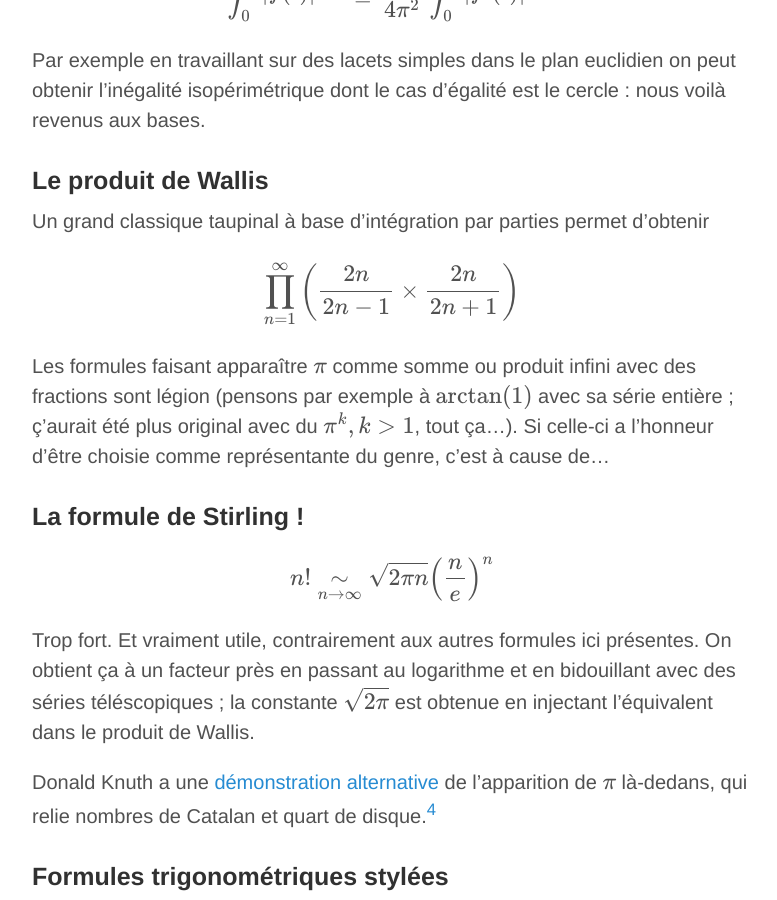
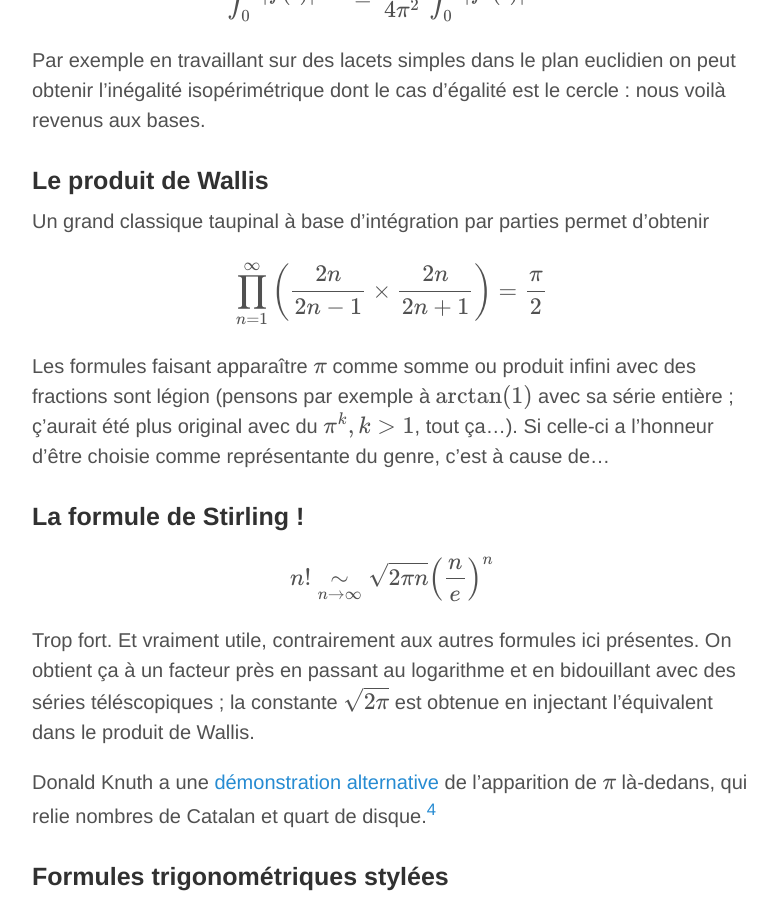
Before and after one commit to electronicdigeratorscience2000plus/electronicdigeratorscience2000plus.github.io, a Jekyll site: the page built from _posts/2014-12-05-hello-world-pi.md, in a window 1280 px wide and 900 px high, scrolled down 2015 px. Shown: the whole window, without its empty margins (248-1025 px from the left). Built offline with Jekyll 4.4.1, drawn with Linux system fonts in a browser that asks for light colours; formulas are drawn with MathJax 3.

Commit message:
fix wallis

```diff
--- a/_posts/2014-12-05-hello-world-pi.md
+++ b/_posts/2014-12-05-hello-world-pi.md
@@ -85,7 +85,7 @@ d'égalité est le cercle : nous voilà revenus aux bases.
 Un grand classique taupinal à base d'intégration par parties permet
 d'obtenir
 
-$$ \prod_{n=1}^\infty \left( \frac{2n}{2n-1}\times\frac{2n}{2n+1} \right)$$
+$$ \prod_{n=1}^\infty \left( \frac{2n}{2n-1}\times\frac{2n}{2n+1} \right) = \frac{\pi}{2}$$
 
 Les formules faisant apparaître $$\pi$$ comme somme ou produit infini
 avec des fractions sont légion (pensons par exemple à $$\arctan(1)$$
```
